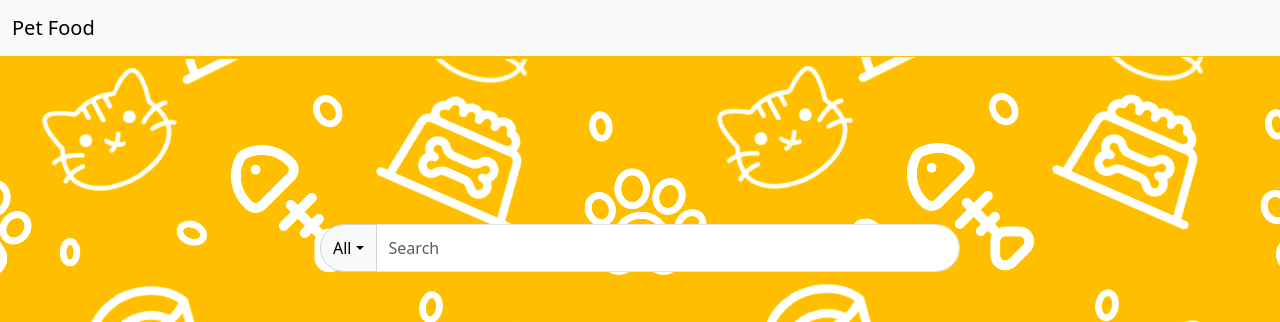
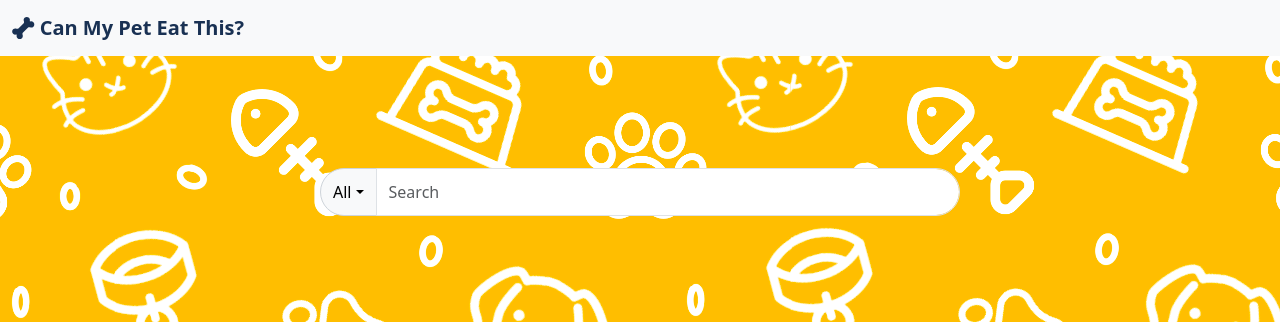
Before and after one commit to Alittta/Can-My-Pet-Eat-This, a React (Create React App) app: page / in a window 1280 px wide. Shown: the top 322 px of the page. Built offline with nearby package versions, Linux system fonts and the light colour scheme; no server answers.

Commit message:
Fixed the navbar

```diff
--- a/src/App.js
+++ b/src/App.js
@@ -1,7 +1,7 @@
 // App.js
 import React, { useCallback, useEffect, useState } from 'react';
 import BootstrapWrapper from './BootstrapWrapper';
-import Header from './Layout/Header';
+import Navbar from './Layout/Navbar';
 import Searchbar from './UI/Searchbar';
 import FoodList from './Food-List/FoodList';
 import BackToTopBtn from './UI/BackToTopBtn';
@@ -48,7 +48,7 @@ function App() {
   return (
     <BootstrapWrapper>
       <div className="App">
-        <Header />
+        <Navbar />
         <Searchbar onSearch={searchHandler}/>
         <FoodList foodList={foodList} searchQuery={searchQuery} selectedCategory={selectedCategory}/>
         <BackToTopBtn />
--- a/src/Layout/Header.js
+++ /dev/null
@@ -1,16 +0,0 @@
-import { Fragment } from 'react';
-
-
-const Header = (props) => {
-  return (
-    <Fragment>
-      <nav className='navbar navbar-expand-lg bg-body-tertiary'>
-        <div className='container-fluid'>
-          <a className="navbar-brand" href="#">Pet Food</a>
-        </div>
-      </nav>
-    </Fragment>
-  );
-};
-
-export default Header;
--- /dev/null
+++ b/src/Layout/Navbar.css
@@ -0,0 +1,15 @@
+.navbar {
+    position: fixed;
+    width: 100%;
+    display: block;
+    z-index: 1;
+}
+
+.navbar-brand {
+    color: #193153 !important;
+    font-weight: 800;
+}
+
+.fa-bone {
+    rotate: 135deg;
+}
--- /dev/null
+++ b/src/Layout/Navbar.js
@@ -0,0 +1,19 @@
+import { Fragment } from 'react';
+import { FontAwesomeIcon } from '@fortawesome/react-fontawesome';
+import { faBone } from '@fortawesome/free-solid-svg-icons';
+import './Navbar.css';
+
+
+const Navbar = (props) => {
+  return (
+    <Fragment>
+      <nav className='navbar navbar-expand-lg bg-body-tertiary'>
+        <div className='container-fluid'>
+          <a className="navbar-brand" href="#"><FontAwesomeIcon icon={faBone} /> Can My Pet Eat This?</a>
+        </div>
+      </nav>
+    </Fragment>
+  );
+};
+
+export default Navbar;
--- a/src/UI/Searchbar.css
+++ b/src/UI/Searchbar.css
@@ -17,3 +17,7 @@
     border-top-right-radius: 25px;
     border-bottom-right-radius: 25px;
 }
+
+.input-group .btn {
+    z-index: 0;
+}
```
